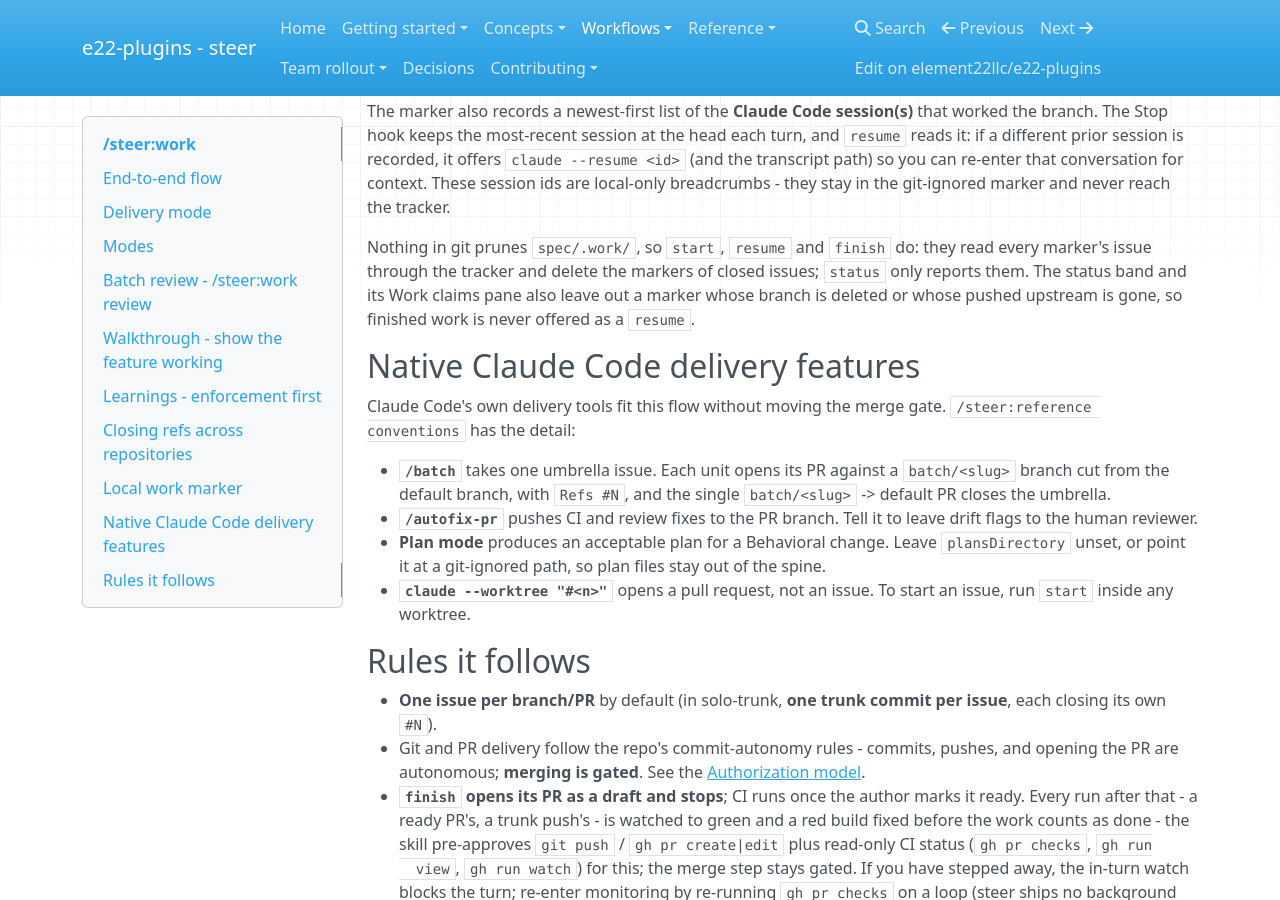
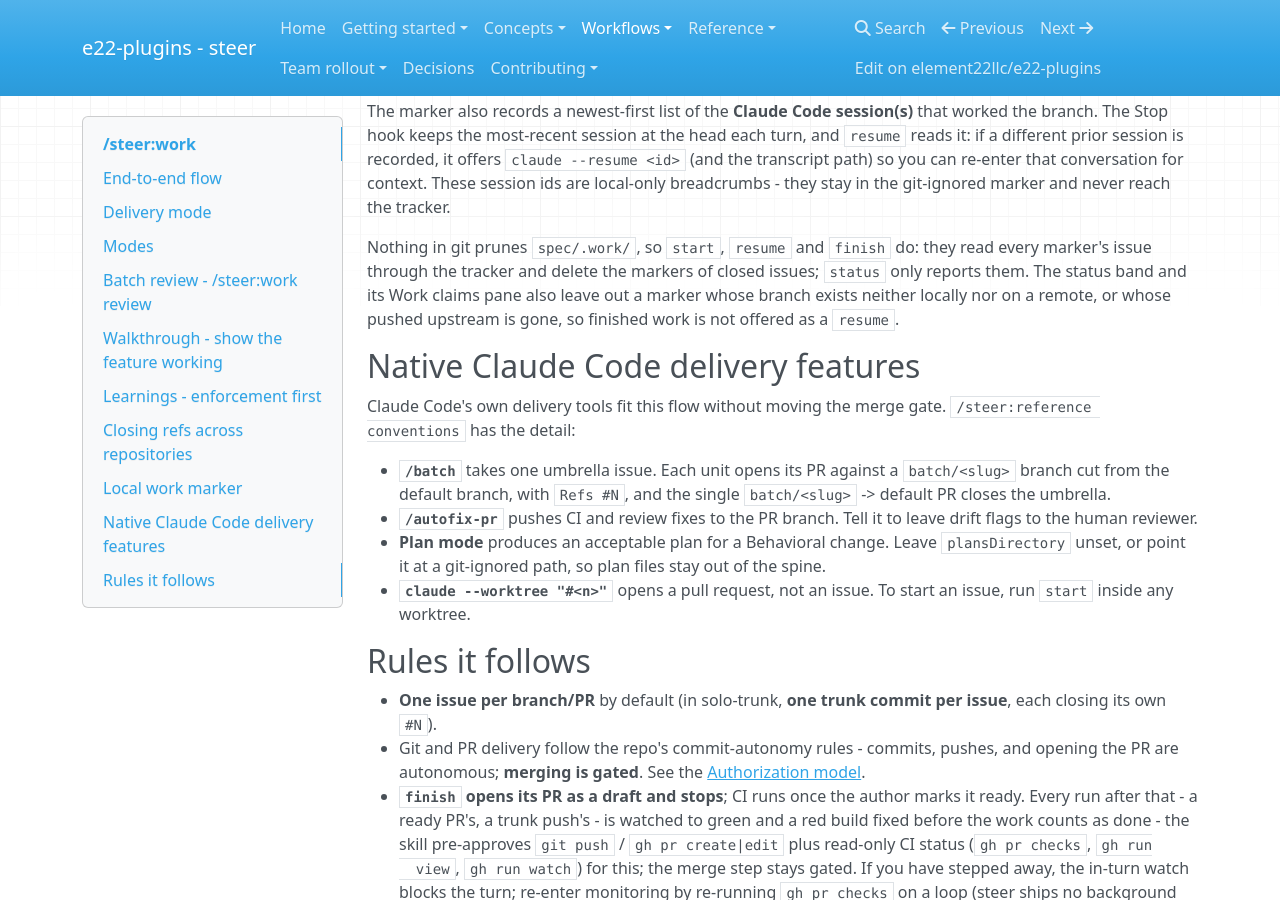
Before and after one commit to element22llc/e22-plugins, an MkDocs documentation site: the page built from docs/workflows/work.md, in a window 1280 px wide and 900 px high, scrolled down 4523 px. Built offline with MkDocs 1.6.1, drawn with Linux system fonts in a browser that asks for light colours; nearby versions of some CDN libraries.

Commit message:
fix(skills): keep live claims through marker format drift and self-pruning
Normalise the branch value before the lookup, keep a claim whose branch is only on a remote, name one get per issue, and never prune the markers of the issue a run names or of the checked-out branch.

Co-Authored-By: Claude Opus 5.5 <noreply@anthropic.com>

```diff
--- a/docs/workflows/work.md
+++ b/docs/workflows/work.md
@@ -200,8 +200,8 @@ stay in the git-ignored marker and never reach the tracker.
 Nothing in git prunes `spec/.work/`, so `start`, `resume` and `finish` do: they
 read every marker's issue through the tracker and delete the markers of closed
 issues; `status` only reports them. The status band and its Work claims pane
-also leave out a marker whose branch is deleted or whose pushed upstream is
-gone, so finished work is never offered as a `resume`.
+also leave out a marker whose branch exists neither locally nor on a remote, or
+whose pushed upstream is gone, so finished work is not offered as a `resume`.
 
 ## Native Claude Code delivery features
 
```
Also changed, not shown: plugins/steer/skills/work/WORK-MARKER.md (+8 -5 lines), plugins/steer/templates/agents/skills/steer-work/WORK-MARKER.md (+8 -5 lines), 3 other files.
